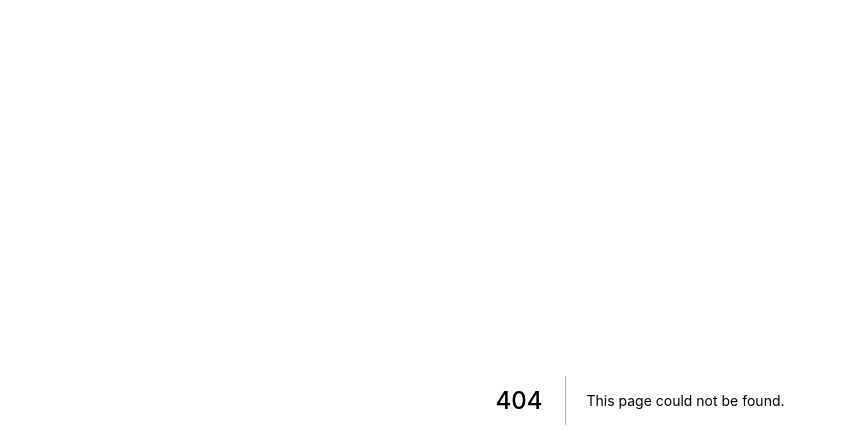
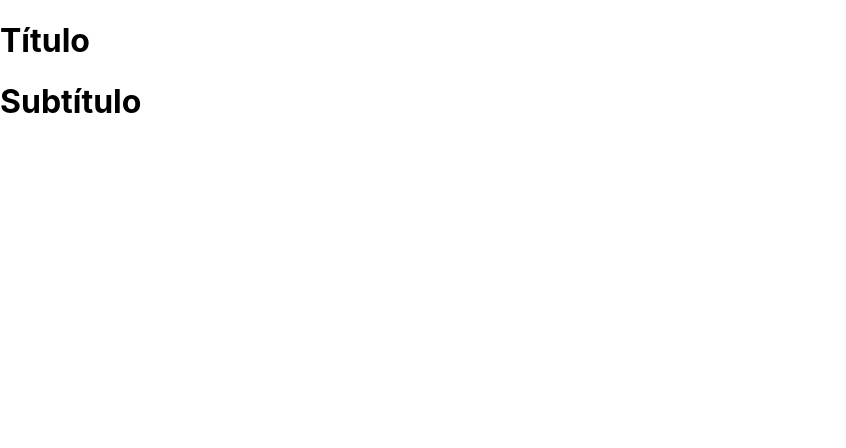
Before and after one commit to annekarolinefc/exercicios, a Next.js app: page /basicos/usando_titulo in a window 1280 px wide. Before the commit this address had no page. Shown: the top 448 px of the page, without its empty margins (0-846 px from the left). Built offline with nearby package versions, Linux system fonts and the light colour scheme.

Commit message:
Usando componentes

```diff
--- /dev/null
+++ b/components/Titulo.jsx
@@ -0,0 +1,8 @@
+export default function Titulo(){
+    return (
+        <>
+            <h1>Título</h1>
+            <h1>Subtítulo</h1>
+        </>
+    )
+}
--- /dev/null
+++ b/pages/basicos/usando_titulo.jsx
@@ -0,0 +1,8 @@
+import Titulo from '../../components/Titulo'
+export default function usandoTitulo(){
+    return(
+        <div>
+            <Titulo />
+        </div>
+    )
+}
```
